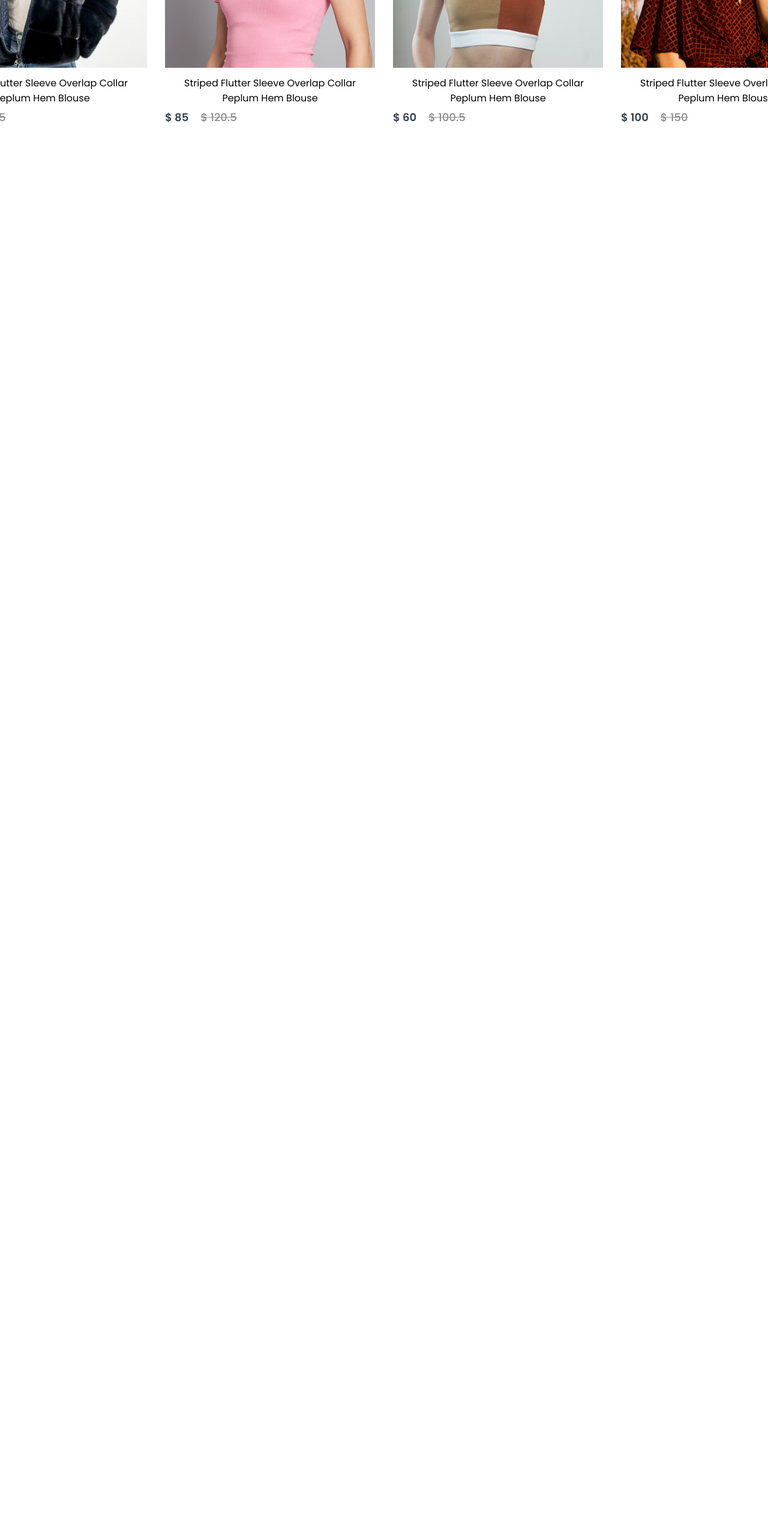
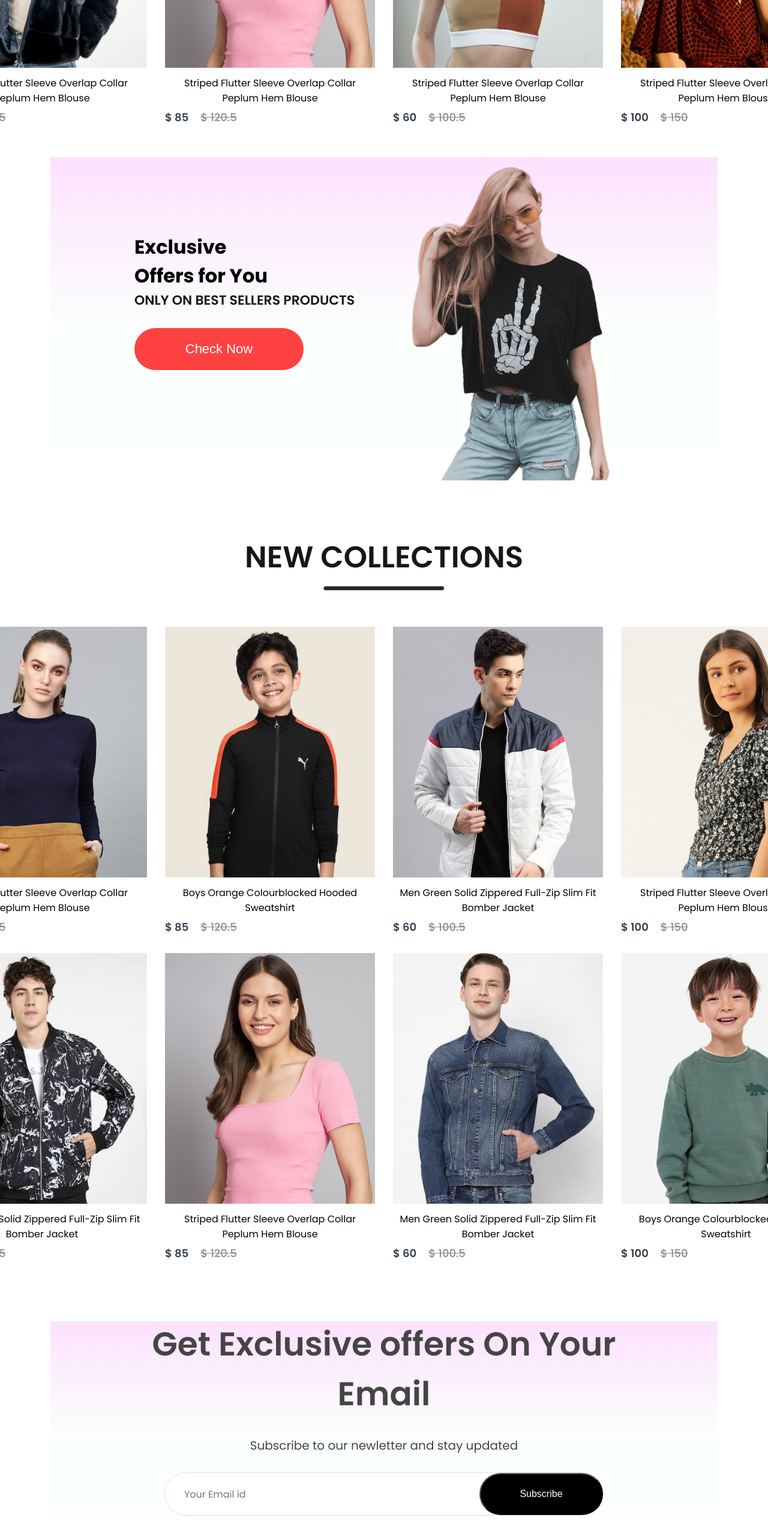
Before and after one commit to mdamir-012/E-Commerce-Web-Shop, a React (Create React App) app in the folder frontend/: page / in a window 1280 px wide. Shown: the part 1355-3921 px from the top of the page at 60% size. Before the commit the page ends 1617 px from the top, so only its background shows below. Built offline with nearby package versions, Linux system fonts and the light colour scheme.

Commit message:
new collections and offer section added with css

```diff
--- /dev/null
+++ b/frontend/src/Components/NewCollections/NewCollections.css
@@ -0,0 +1,28 @@
+.new_collections{
+    display: flex;
+    flex-direction: column;
+    align-items: center;
+    gap: 10px;
+    margin-bottom: 100px;
+}
+
+.new_collections h1{
+    color: #171717;
+    font-size: 50px;
+    font-weight: 600;
+
+}
+
+.new_collections hr{
+    width: 200px;
+    height: 6px;
+    border-radius:10px;
+    background: #252525;
+
+}
+.collections{
+    display: grid;
+    grid-template-columns: 1fr 1fr 1fr 1fr;
+    margin-top: 50px;
+    gap: 30px;
+}
--- /dev/null
+++ b/frontend/src/Components/NewCollections/NewCollections.jsx
@@ -0,0 +1,20 @@
+import React from "react";
+import new_collection from "../../Assets/Frontend_Assets/new_collections";
+import Item from "../Item/Item";
+import "./NewCollections.css";
+
+const NewCollections = () => {
+  return (
+    <div className="new_collections">
+      <h1>NEW COLLECTIONS</h1>
+      <hr />
+      <div className="collections">
+        {new_collection.map((elem, i) => (
+          <Item key={elem.id} {...elem} />
+        ))}
+      </div>
+    </div>
+  );
+};
+
+export default NewCollections;
--- /dev/null
+++ b/frontend/src/Components/NewsLetter/Newsletter.css
@@ -0,0 +1,55 @@
+.newsletter {
+  width: 65%;
+  height: 40vh;
+  display: flex;
+  flex-direction: column;
+  align-items: center;
+  justify-content: center;
+  margin: auto;
+  padding: 0px 140px;
+  margin-bottom: 150px;
+  background: linear-gradient(180deg, #fde1ff 0%, #e1ffea22 60%);
+  gap: 30px;
+}
+
+.newsletter h1 {
+  color: #454545;
+  font-size: 55px;
+  font-weight: 600;
+}
+
+.newsletter p {
+  color: #454545;
+  font-size: 20px;
+}
+
+.newsletter div{
+    display: flex;
+    align-items: center;
+    justify-content: space-between;
+    background: white;
+    width: 730px;
+    height: 70px;
+    border-radius: 80px;
+    border: 1px solid #e3e3e3;
+}
+
+.newsletter input{
+    width: 500px;
+    margin-left: 30px;
+    border: none;
+    outline: none;
+    color: #616161;
+    font-family: Poppins;
+    font-size: 16px;
+}
+
+.newsletter div button{
+    width: 210px;
+    height: 70px;
+    border-radius: 80px;
+    background: black;
+    color: white;
+    font-size: 16px;
+    cursor: pointer;
+}
--- /dev/null
+++ b/frontend/src/Components/NewsLetter/Newsletter.jsx
@@ -0,0 +1,18 @@
+import React from "react";
+import "./Newsletter.css";
+const Newsletter = () => {
+  return (
+    <div className="newsletter">
+      <h1>Get Exclusive offers On Your Email</h1>
+      <p>Subscribe to our newletter and stay updated</p>
+
+      <div>
+        <input type="email" placeholder="Your Email id" />
+        <button>Subscribe</button>
+
+      </div>
+    </div>
+  );
+};
+
+export default Newsletter;
--- /dev/null
+++ b/frontend/src/Components/Offers/Offers.css
@@ -0,0 +1,49 @@
+.offers {
+  width: 65%;
+  height: 60vh;
+  display: flex;
+  margin: auto;
+  padding: 0px 140px;
+  margin-bottom: 150px;
+  background: linear-gradient(180deg, #fde1ff 0%, #e1ffea22 60%);
+}
+
+.offers_left {
+  flex: 1;
+  display: flex;
+  flex-direction: column;
+  justify-content: center;
+  text-align: left;
+}
+
+.offers_lef h1 {
+  color: #171717;
+  font-size: 80px;
+  font-weight: 600;
+}
+
+.offers_left p {
+  color: #171717;
+  font-size: 22px;
+  font-weight: 600;
+}
+
+.offers_left button {
+  width: 282px;
+  height: 70px;
+  border-radius: 35px;
+  background: #ff4141;
+  border: none;
+  color: white;
+  font-size: 22px;
+  font-weight: 500;
+  margin-top: 30px;
+  cursor: pointer;
+}
+.offers_right {
+  flex: 1;
+  display: flex;
+  align-items: center;
+  justify-content: flex-end;
+  padding-top: 50px;
+}
--- /dev/null
+++ b/frontend/src/Components/Offers/Offers.jsx
@@ -0,0 +1,21 @@
+import React from "react";
+import "./Offers.css";
+import exclusive_image from "../../Assets/Frontend_Assets/exclusive_image.png";import excludeVariablesFromRoot from "@mui/material/styles/excludeVariablesFromRoot";
+
+const Offers = () => {
+  return (
+    <div className="offers">
+      <div className="offers_left">
+        <h1>Exclusive</h1>
+        <h1>Offers for You</h1>
+        <p>ONLY ON BEST SELLERS PRODUCTS</p>
+        <button>Check Now</button>
+      </div>
+      <div className="offers_right">
+        <img src={exclusive_image} alt="" />
+      </div>
+    </div>
+  );
+};
+
+export default Offers;
--- a/frontend/src/Pages/Shop.jsx
+++ b/frontend/src/Pages/Shop.jsx
@@ -1,14 +1,20 @@
-import React from 'react'
-import Hero from '../Components/Hero/Hero'
-import Popular from '../Components/Popular/Popular'
+import React from "react";
+import Hero from "../Components/Hero/Hero";
+import Popular from "../Components/Popular/Popular";
+import Offers from "../Components/Offers/Offers";
+import NewCollections from "../Components/NewCollections/NewCollections";
+import Newsletter from "../Components/NewsLetter/Newsletter";
 
 const Shop = () => {
   return (
     <div>
-      <Hero/>
-      <Popular/>
+      <Hero />
+      <Popular />
+      <Offers />
+      <NewCollections />
+      <Newsletter />
     </div>
-  )
-}
+  );
+};
 
-export default Shop
+export default Shop;
```
